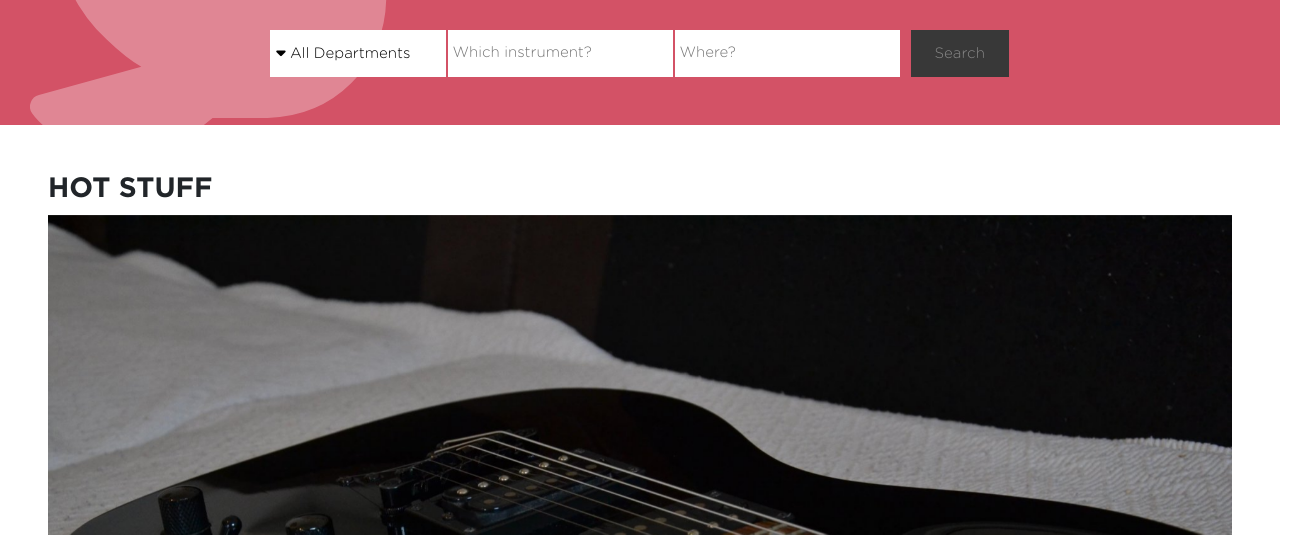
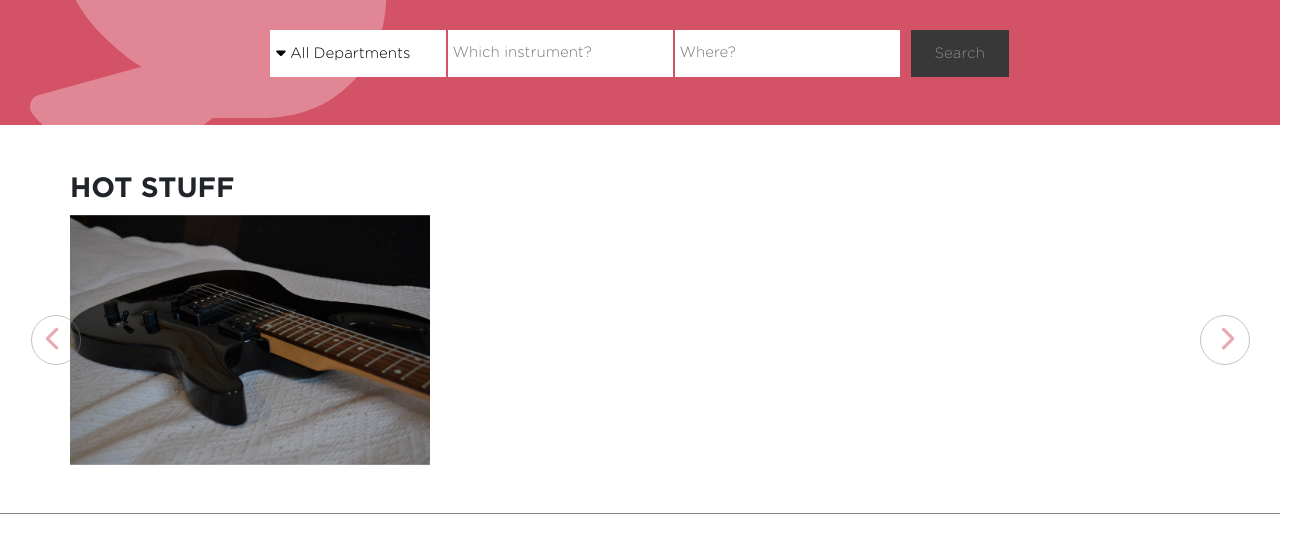
Before and after one commit to Mandeln/GOLUB, a website: page index.html in a window 1280 px wide. Shown: the part 225-760 px from the top of the page, 1310 px wide, since content can reach past the window. Drawn offline with nearby package versions, Linux system fonts and the light colour scheme.

Commit message:
add fix carousel

```diff
--- a/css/style.css
+++ b/css/style.css
@@ -168,10 +168,55 @@
     list-style: none;
   }
 
+  .top-carousel {
+    padding-left: 70px;
+    padding-right: 70px;
+  }
+
+  .top-carousel img {
+    max-height: 250px;
+    max-width: 360px;
+    min-width: 330px;
+    min-height: 250px;
+  }
+
+  .carousel-control-prev {
+    margin-left: -100px;
+  }
+
+  .carousel-control-next {
+    margin-right: -100px;
+  }
+  .carousel-control-prev-icon,
+  .carousel-control-next-icon {
+    background-image: none;
+    color: #d35266;
+    font-size: 25px;
+    height: 50px;
+    width: 50px;
+    line-height: 2;
+    border-radius: 50%;
+    display: block;
+    border: 1px solid #888888;
+  }
+
+  .carousel-control-prev-icon i {
+    padding-right: 4px;
+  }
+
+  .carousel-control-next-icon i {
+    padding-left: 4px;
+  }
+
+
   footer > section:first-of-type {
     padding: 0 50px 0 50px;
     border-top: 1px solid #888888;
     border-bottom: 1px solid #888888;
+  }
+
+  .holder {
+    padding-left: 10px;
   }
 
   .currency > div > div {
@@ -217,7 +262,7 @@
   footer h5 {
     color: #d35266;
     border-bottom: 1px solid #d35266;
-    width: 85%;
+    width: 88%;
   }
 
   @media screen and (max-width: 992px) {
--- a/index.html
+++ b/index.html
@@ -36,26 +36,26 @@
           </nav>
       </header>
       <main>
-        <section class="top-carousel d-flex flex-column pt-5 px-5">
+        <section class="top-carousel d-flex flex-column py-5">
           <h3>HOT STUFF</h3>
           <div id="carouselExampleControls" class="carousel slide" data-ride="carousel">
             <div class="carousel-inner">
               <div class="carousel-item active">
-                <img src="./css/assets/stuff/1.jfif" class="d-block w-100" alt="instrument">
+                <img src="./css/assets/stuff/1.jfif" class="d-block w-50" alt="instrument">
               </div>
               <div class="carousel-item">
-                <img src="./css/assets/stuff/2.jpeg" class="d-block w-100" alt="instrument">
+                <img src="./css/assets/stuff/2.jpeg" class="d-block w-50" alt="instrument">
               </div>
               <div class="carousel-item">
-                <img src="./css/assets/stuff/3.jpg" class="d-block w-100" alt="instrument">
+                <img src="./css/assets/stuff/3.jpg" class="d-block w-50" alt="instrument">
               </div>
             </div>
             <a class="carousel-control-prev" href="#carouselExampleControls" role="button" data-slide="prev">
-              <span class="carousel-control-prev-icon" aria-hidden="true"></span>
+              <span class="carousel-control-prev-icon" aria-hidden="true"><i class="fas fa-chevron-left"></i></span>
               <span class="sr-only">Previous</span>
             </a>
             <a class="carousel-control-next" href="#carouselExampleControls" role="button" data-slide="next">
-              <span class="carousel-control-next-icon" aria-hidden="true"></span>
+              <span class="carousel-control-next-icon" aria-hidden="true"><i class="fas fa-chevron-right"></i></span>
               <span class="sr-only">Next</span>
             </a>
           </div>
@@ -74,7 +74,7 @@
             <p>Pigeons have been trained to distinguish between cubist and impressionist paintings, for instance.</p>
           </div>
         </article>
-        <article class="holder col-5 d-none d-md-block ">
+        <article class="holder col-5 d-none d-md-block">
           <h5>Categories</h5>
         <article class="categories d-flex flex-row justify-content-between w-100">
           <ul class="d-flex flex-column col-4">
```
